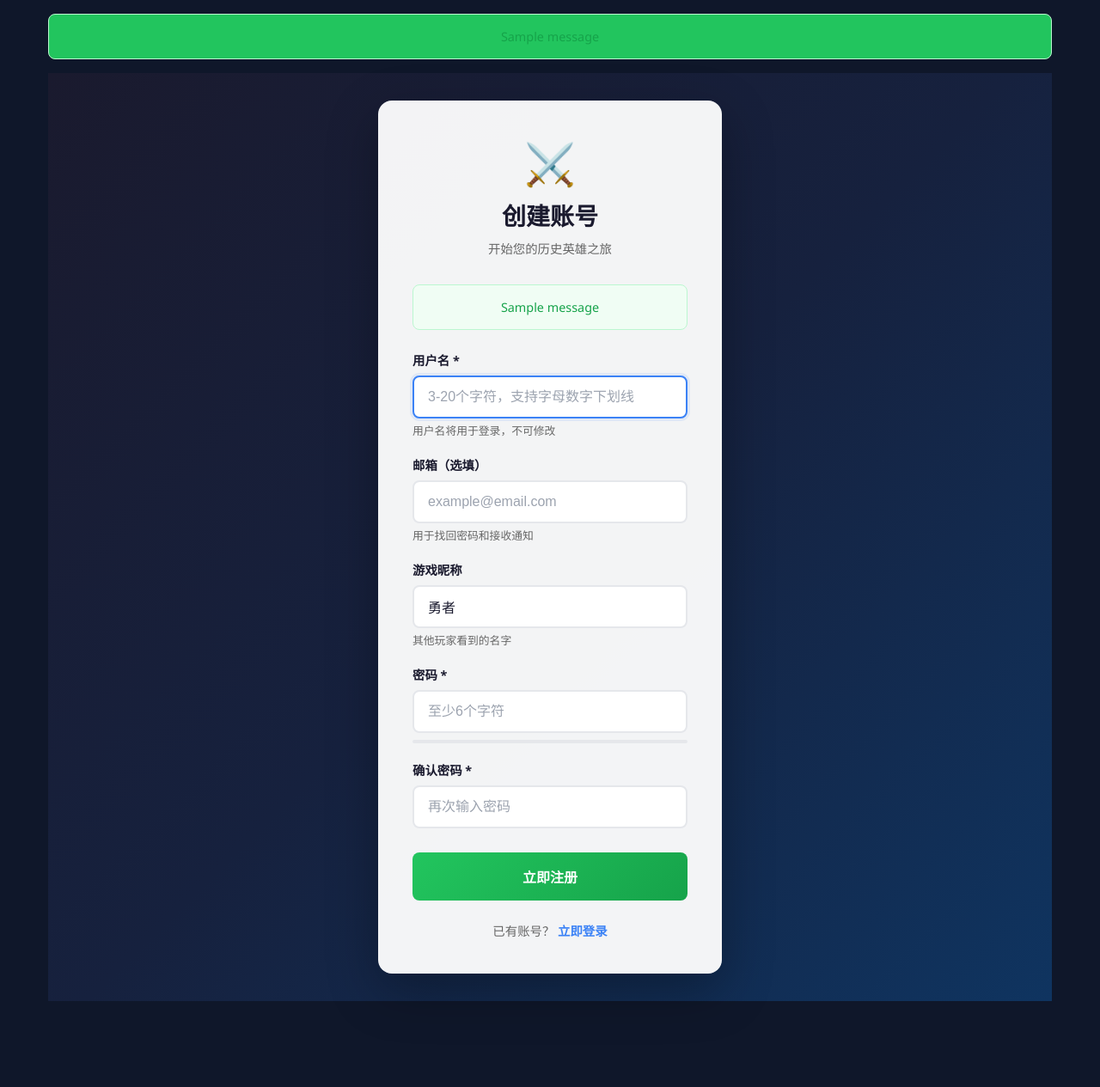
After one commit to Chauncey0525/Mygame, a Flask app: page /register in a window 1280 px wide. The commit adds this page. Shown: the whole page at 86% size. Run offline with Flask 3, Linux system fonts and the light colour scheme; tables that the repository leaves empty hold one stand-in row (values such as "Sample post"); one stand-in notice (Sample message) is shown.

Commit message:
feat: 添加用户账号注册登录系统
- 更新 Player 模型添加 username, email, password_hash 字段
- 实现密码加密存储（Werkzeug）
- 添加注册、登录、登出路由
- 创建登录和注册前端页面
- 添加 @login_required 装饰器保护需要登录的页面
- 更新导航栏显示用户信息和登出按钮

```diff
--- a/app.py
+++ b/app.py
@@ -35,26 +35,129 @@ def load_user(player_id):
     return Player.query.get(int(player_id))
 
 
+# ==================== 认证路由 ====================
+
+@app.route('/login', methods=['GET', 'POST'])
+def login():
+    """登录页面"""
+    if current_user.is_authenticated:
+        return redirect(url_for('index'))
+
+    if request.method == 'POST':
+        username = request.form.get('username', '').strip()
+        password = request.form.get('password', '')
+
+        if not username or not password:
+            flash('请输入用户名和密码', 'error')
+            return render_template('login.html')
+
+        # 支持用户名或邮箱登录
+        player = Player.query.filter(
+            (Player.username == username) | (Player.email == username)
+        ).first()
+
+        if player and player.check_password(password):
+            login_user(player)
+            flash(f'欢迎回来，{player.name}！', 'success')
+
+            # 更新登录信息
+            check_daily_reset(player)
+
+            # 跳转到之前访问的页面
+            next_page = request.args.get('next')
+            return redirect(next_page or url_for('index'))
+        else:
+            flash('用户名或密码错误', 'error')
+
+    return render_template('login.html')
+
+
+@app.route('/register', methods=['GET', 'POST'])
+def register():
+    """注册页面"""
+    if current_user.is_authenticated:
+        return redirect(url_for('index'))
+
+    if request.method == 'POST':
+        username = request.form.get('username', '').strip()
+        email = request.form.get('email', '').strip()
+        password = request.form.get('password', '')
+        confirm_password = request.form.get('confirm_password', '')
+        player_name = request.form.get('player_name', '勇者').strip()
+
+        # 验证输入
+        if not username or not password:
+            flash('用户名和密码不能为空', 'error')
+            return render_template('register.html')
+
+        if len(username) < 3 or len(username) > 20:
+            flash('用户名长度应在3-20个字符之间', 'error')
+            return render_template('register.html')
+
+        if len(password) < 6:
+            flash('密码长度至少6个字符', 'error')
+            return render_template('register.html')
+
+        if password != confirm_password:
+            flash('两次输入的密码不一致', 'error')
+            return render_template('register.html')
+
+        # 检查用户名是否已存在
+        if Player.query.filter_by(username=username).first():
+            flash('用户名已被使用', 'error')
+            return render_template('register.html')
+
+        # 检查邮箱是否已存在
+        if email and Player.query.filter_by(email=email).first():
+            flash('邮箱已被注册', 'error')
+            return render_template('register.html')
+
+        # 创建新玩家
+        player = Player(
+            username=username,
+            email=email if email else None,
+            name=player_name if player_name else username
+        )
+        player.set_password(password)
+
+        db.session.add(player)
+        db.session.commit()
+
+        # 创建每日任务
+        create_daily_tasks(player)
+
+        # 自动登录
+        login_user(player)
+        flash(f'注册成功！欢迎，{player.name}！', 'success')
+
+        return redirect(url_for('index'))
+
+    return render_template('register.html')
+
+
+@app.route('/logout')
+@login_required
+def logout():
+    """登出"""
+    logout_user()
+    flash('已退出登录', 'success')
+    return redirect(url_for('login'))
+
+
 # ==================== 辅助函数 ====================
 
 def get_or_create_player():
-    """获取或创建玩家（简化版，无账号系统）"""
-    player_id = session.get('player_id')
-    if player_id:
-        player = Player.query.get(player_id)
-        if player:
-            return player
+    """获取当前登录玩家"""
+    if current_user.is_authenticated:
+        return current_user
+    return None
 
-    # 创建新玩家
-    player = Player(name='勇者')
-    db.session.add(player)
-    db.session.commit()
-    session['player_id'] = player.id
 
-    # 创建每日任务
-    create_daily_tasks(player)
-
-    return player
+def require_player():
+    """要求玩家登录"""
+    if not current_user.is_authenticated:
+        return None
+    return current_user
 
 
 def create_daily_tasks(player):
@@ -136,9 +239,10 @@ def get_battle_character(character_instance):
 # ==================== 路由 ====================
 
 @app.route('/')
+@login_required
 def index():
     """首页"""
-    player = get_or_create_player()
+    player = current_user
     update_energy(player)
     check_daily_reset(player)
 
@@ -174,9 +278,10 @@ def index():
 
 
 @app.route('/characters')
+@login_required
 def characters():
     """角色页面"""
-    player = get_or_create_player()
+    player = current_user
 
     # 获取所有角色
     all_chars = []
@@ -204,9 +309,10 @@ def characters():
 
 
 @app.route('/character/<int:instance_id>')
+@login_required
 def character_detail(instance_id):
     """角色详情"""
-    player = get_or_create_player()
+    player = current_user
     char_instance = PlayerCharacter.query.get_or_404(instance_id)
 
     if char_instance.player_id != player.id:
@@ -235,9 +341,10 @@ def character_detail(instance_id):
 
 
 @app.route('/summon')
+@login_required
 def summon():
     """召唤页面"""
-    player = get_or_create_player()
+    player = current_user
 
     return render_template('summon.html',
         player=player,
@@ -247,9 +354,10 @@ def summon():
 
 
 @app.route('/stages')
+@login_required
 def stages():
     """副本页面"""
-    player = get_or_create_player()
+    player = current_user
 
     # 获取已通关关卡
     completed = [s.stage_id for s in player.completed_stages]
@@ -279,9 +387,10 @@ def stages():
 
 
 @app.route('/battle/<stage_id>')
+@login_required
 def battle(stage_id):
     """战斗页面"""
-    player = get_or_create_player()
+    player = current_user
     stage = get_stage_by_id(stage_id)
 
     if not stage:
@@ -340,9 +449,10 @@ def battle(stage_id):
 # ==================== API 路由 ====================
 
 @app.route('/api/summon', methods=['POST'])
+@login_required
 def api_summon():
     """抽卡API"""
-    player = get_or_create_player()
+    player = current_user
     data = request.get_json() or {}
     summon_type = data.get('type', 'once')  # once, ten, ticket
 
@@ -462,9 +572,10 @@ def api_summon():
 
 
 @app.route('/api/levelup', methods=['POST'])
+@login_required
 def api_levelup():
     """升级角色API"""
-    player = get_or_create_player()
+    player = current_user
     data = request.get_json()
     instance_id = data.get('instance_id')
     exp_amount = data.get('exp', 100)
@@ -507,9 +618,10 @@ def api_levelup():
 
 
 @app.route('/api/breakthrough', methods=['POST'])
+@login_required
 def api_breakthrough():
     """突破角色API"""
-    player = get_or_create_player()
+    player = current_user
     data = request.get_json()
     instance_id = data.get('instance_id')
 
@@ -536,9 +648,10 @@ def api_breakthrough():
 
 
 @app.route('/api/team', methods=['POST'])
+@login_required
 def api_team():
     """设置队伍API"""
-    player = get_or_create_player()
+    player = current_user
     data = request.get_json()
     team_ids = data.get('team', [])  # [instance_id, ...]
 
@@ -561,9 +674,10 @@ def api_team():
 
 
 @app.route('/api/battle/complete', methods=['POST'])
+@login_required
 def api_battle_complete():
     """完成战斗API"""
-    player = get_or_create_player()
+    player = current_user
     data = request.get_json()
     stage_id = data.get('stage_id')
     victory = data.get('victory', False)
@@ -626,9 +740,10 @@ def api_battle_complete():
 
 
 @app.route('/api/daily/claim', methods=['POST'])
+@login_required
 def api_daily_claim():
     """领取每日任务奖励API"""
-    player = get_or_create_player()
+    player = current_user
     data = request.get_json()
     task_id = data.get('task_id')
 
--- a/templates/base.html
+++ b/templates/base.html
@@ -39,6 +39,10 @@
                 <div class="resource-item">
                     <span class="resource-icon">⚡</span>
                     <span class="resource-value">{{ player.energy }}/{{ player.max_energy }}</span>
+                </div>
+                <div class="resource-item user-info">
+                    <span class="user-name">{{ player.name }}</span>
+                    <a href="{{ url_for('logout') }}" class="logout-btn" onclick="return confirm('确定要退出登录吗？')">退出</a>
                 </div>
             </div>
         </div>
--- /dev/null
+++ b/templates/register.html
@@ -0,0 +1,299 @@
+{% extends "base.html" %}
+
+{% block title %}注册 - 历史英雄对决{% endblock %}
+
+{% block extra_css %}
+<style>
+    .auth-container {
+        min-height: 100vh;
+        display: flex;
+        flex-direction: column;
+        justify-content: center;
+        align-items: center;
+        padding: 2rem;
+        background: linear-gradient(135deg, #1a1a2e 0%, #16213e 50%, #0f3460 100%);
+    }
+
+    .auth-box {
+        width: 100%;
+        max-width: 400px;
+        background: rgba(255, 255, 255, 0.95);
+        border-radius: 16px;
+        padding: 2.5rem;
+        box-shadow: 0 20px 60px rgba(0, 0, 0, 0.3);
+    }
+
+    .auth-header {
+        text-align: center;
+        margin-bottom: 2rem;
+    }
+
+    .auth-logo {
+        font-size: 3rem;
+        margin-bottom: 0.5rem;
+    }
+
+    .auth-title {
+        font-size: 1.75rem;
+        font-weight: bold;
+        color: #1a1a2e;
+        margin-bottom: 0.5rem;
+    }
+
+    .auth-subtitle {
+        color: #666;
+        font-size: 0.9rem;
+    }
+
+    .form-group {
+        margin-bottom: 1.25rem;
+    }
+
+    .form-label {
+        display: block;
+        font-weight: 600;
+        color: #1a1a2e;
+        margin-bottom: 0.5rem;
+        font-size: 0.9rem;
+    }
+
+    .form-input {
+        width: 100%;
+        padding: 0.875rem 1rem;
+        border: 2px solid #e5e7eb;
+        border-radius: 8px;
+        font-size: 1rem;
+        transition: border-color 0.2s, box-shadow 0.2s;
+        background: #fff;
+        color: #1a1a2e;
+        box-sizing: border-box;
+    }
+
+    .form-input:focus {
+        outline: none;
+        border-color: #3b82f6;
+        box-shadow: 0 0 0 3px rgba(59, 130, 246, 0.1);
+    }
+
+    .form-input::placeholder {
+        color: #9ca3af;
+    }
+
+    .form-hint {
+        font-size: 0.8rem;
+        color: #666;
+        margin-top: 0.25rem;
+    }
+
+    .btn-primary {
+        width: 100%;
+        padding: 1rem;
+        background: linear-gradient(135deg, #22c55e 0%, #16a34a 100%);
+        color: white;
+        border: none;
+        border-radius: 8px;
+        font-size: 1rem;
+        font-weight: 600;
+        cursor: pointer;
+        transition: transform 0.2s, box-shadow 0.2s;
+        margin-top: 0.5rem;
+    }
+
+    .btn-primary:hover {
+        transform: translateY(-2px);
+        box-shadow: 0 4px 12px rgba(34, 197, 94, 0.4);
+    }
+
+    .btn-primary:active {
+        transform: translateY(0);
+    }
+
+    .auth-footer {
+        text-align: center;
+        margin-top: 1.5rem;
+        color: #666;
+        font-size: 0.9rem;
+    }
+
+    .auth-footer a {
+        color: #3b82f6;
+        text-decoration: none;
+        font-weight: 600;
+    }
+
+    .auth-footer a:hover {
+        text-decoration: underline;
+    }
+
+    .alert {
+        padding: 1rem;
+        border-radius: 8px;
+        margin-bottom: 1.5rem;
+        font-size: 0.9rem;
+        text-align: center;
+    }
+
+    .alert-error {
+        background: #fef2f2;
+        color: #dc2626;
+        border: 1px solid #fecaca;
+    }
+
+    .alert-success {
+        background: #f0fdf4;
+        color: #16a34a;
+        border: 1px solid #bbf7d0;
+    }
+
+    .password-strength {
+        height: 4px;
+        border-radius: 2px;
+        background: #e5e7eb;
+        margin-top: 0.5rem;
+        overflow: hidden;
+    }
+
+    .password-strength-bar {
+        height: 100%;
+        transition: width 0.3s, background-color 0.3s;
+    }
+
+    .strength-weak { background: #ef4444; width: 33%; }
+    .strength-medium { background: #f59e0b; width: 66%; }
+    .strength-strong { background: #22c55e; width: 100%; }
+</style>
+{% endblock %}
+
+{% block content %}
+<div class="auth-container">
+    <div class="auth-box">
+        <div class="auth-header">
+            <div class="auth-logo">⚔️</div>
+            <h1 class="auth-title">创建账号</h1>
+            <p class="auth-subtitle">开始您的历史英雄之旅</p>
+        </div>
+
+        {% with messages = get_flashed_messages(with_categories=true) %}
+            {% if messages %}
+                {% for category, message in messages %}
+                    <div class="alert alert-{{ category }}">
+                        {{ message }}
+                    </div>
+                {% endfor %}
+            {% endif %}
+        {% endwith %}
+
+        <form method="POST" action="{{ url_for('register') }}">
+            <div class="form-group">
+                <label class="form-label" for="username">用户名 *</label>
+                <input type="text"
+                       class="form-input"
+                       id="username"
+                       name="username"
+                       placeholder="3-20个字符，支持字母数字下划线"
+                       required
+                       pattern="[a-zA-Z0-9_]{3,20}"
+                       autofocus>
+                <div class="form-hint">用户名将用于登录，不可修改</div>
+            </div>
+
+            <div class="form-group">
+                <label class="form-label" for="email">邮箱（选填）</label>
+                <input type="email"
+                       class="form-input"
+                       id="email"
+                       name="email"
+                       placeholder="example@email.com">
+                <div class="form-hint">用于找回密码和接收通知</div>
+            </div>
+
+            <div class="form-group">
+                <label class="form-label" for="player_name">游戏昵称</label>
+                <input type="text"
+                       class="form-input"
+                       id="player_name"
+                       name="player_name"
+                       placeholder="勇者"
+                       value="勇者">
+                <div class="form-hint">其他玩家看到的名字</div>
+            </div>
+
+            <div class="form-group">
+                <label class="form-label" for="password">密码 *</label>
+                <input type="password"
+                       class="form-input"
+                       id="password"
+                       name="password"
+                       placeholder="至少6个字符"
+                       required
+                       minlength="6">
+                <div class="password-strength">
+                    <div class="password-strength-bar" id="strength-bar"></div>
+                </div>
+            </div>
+
+            <div class="form-group">
+                <label class="form-label" for="confirm_password">确认密码 *</label>
+                <input type="password"
+                       class="form-input"
+                       id="confirm_password"
+                       name="confirm_password"
+                       placeholder="再次输入密码"
+                       required>
+            </div>
+
+            <button type="submit" class="btn-primary">立即注册</button>
+        </form>
+
+        <div class="auth-footer">
+            已有账号？ <a href="{{ url_for('login') }}">立即登录</a>
+        </div>
+    </div>
+</div>
+{% endblock %}
+
+{% block extra_js %}
+<script>
+    // 密码强度检测
+    document.getElementById('password').addEventListener('input', function(e) {
+        const password = e.target.value;
+        const bar = document.getElementById('strength-bar');
+
+        bar.className = 'password-strength-bar';
+
+        if (password.length === 0) {
+            bar.style.width = '0';
+            return;
+        }
+
+        let strength = 0;
+        if (password.length >= 6) strength++;
+        if (password.length >= 10) strength++;
+        if (/[A-Z]/.test(password)) strength++;
+        if (/[0-9]/.test(password)) strength++;
+        if (/[^A-Za-z0-9]/.test(password)) strength++;
+
+        if (strength <= 2) {
+            bar.classList.add('strength-weak');
+        } else if (strength <= 3) {
+            bar.classList.add('strength-medium');
+        } else {
+            bar.classList.add('strength-strong');
+        }
+    });
+
+    // 密码确认验证
+    document.getElementById('confirm_password').addEventListener('input', function(e) {
+        const password = document.getElementById('password').value;
+        const confirm = e.target.value;
+
+        if (confirm && password !== confirm) {
+            e.target.style.borderColor = '#ef4444';
+        } else if (confirm) {
+            e.target.style.borderColor = '#22c55e';
+        } else {
+            e.target.style.borderColor = '#e5e7eb';
+        }
+    });
+</script>
+{% endblock %}
```
Also changed, not shown: models.py (+18 -0 lines), static/css/style.css (+31 -0 lines), templates/login.html (added, +207 -0 lines).
